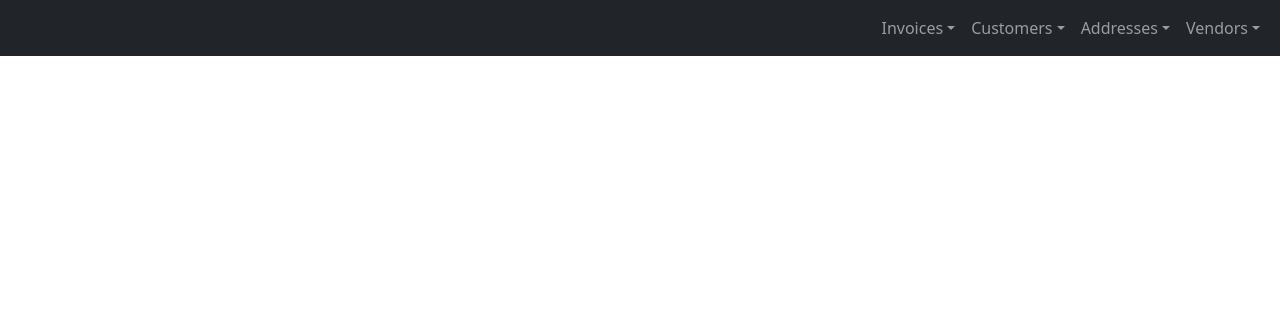
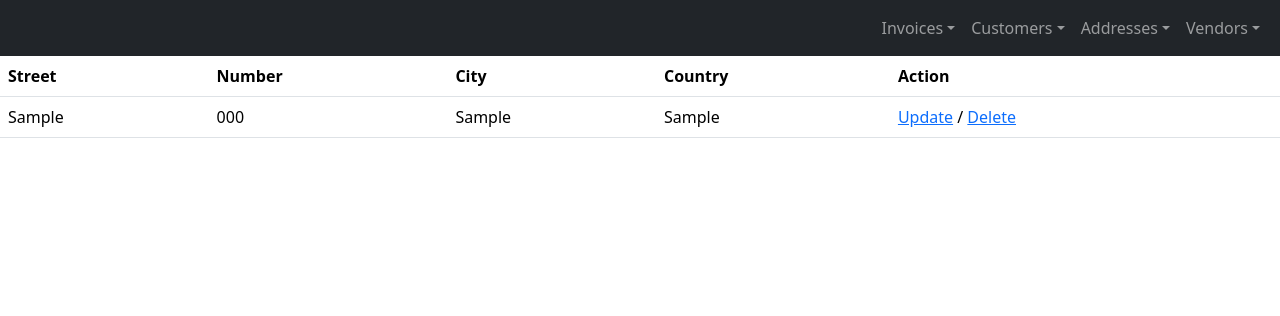
Before and after one commit to Segelzwerg/Rechnung, a Django app: page /addresses/ in a window 1280 px wide. Shown: the top 316 px of the page. Run offline with Django 5.2, Linux system fonts and the light colour scheme; tables that the repository leaves empty hold one stand-in row (values such as "Sample post"); some libraries are stand-ins or nearby versions.

Commit message:
UPDATE: show address in table view

```diff
--- a/invoice/templates/invoice/address_list.html
+++ b/invoice/templates/invoice/address_list.html
@@ -2,5 +2,29 @@
 {% load django_bootstrap5 %}
 
 {% block content %}
+    <table class="table">
+        <thead>
+        <tr>
+            <th scope="col">Street</th>
+            <th scope="col">Number</th>
+            <th scope="col">City</th>
+            <th scope="col">Country</th>
+            <th scope="col">Action</th>
+        </tr>
+        </thead>
+        <tbody>
+        {% for address in address_list %}
+            <tr>
+                <td>{{ address.street }}</td>
+                <td>{{ address.number }}</td>
+                <td>{{ address.city }}</td>
+                <td>{{ address.country }}</td>
+                <td><a href="/address/{{ address.id }}/">Update</a> / <a href="/address/
+{{ address.id }}/delete/">Delete</a></td>
+            </tr>
+        {% endfor %}
 
+
+        </tbody>
+    </table>
 {% endblock content %}
```
